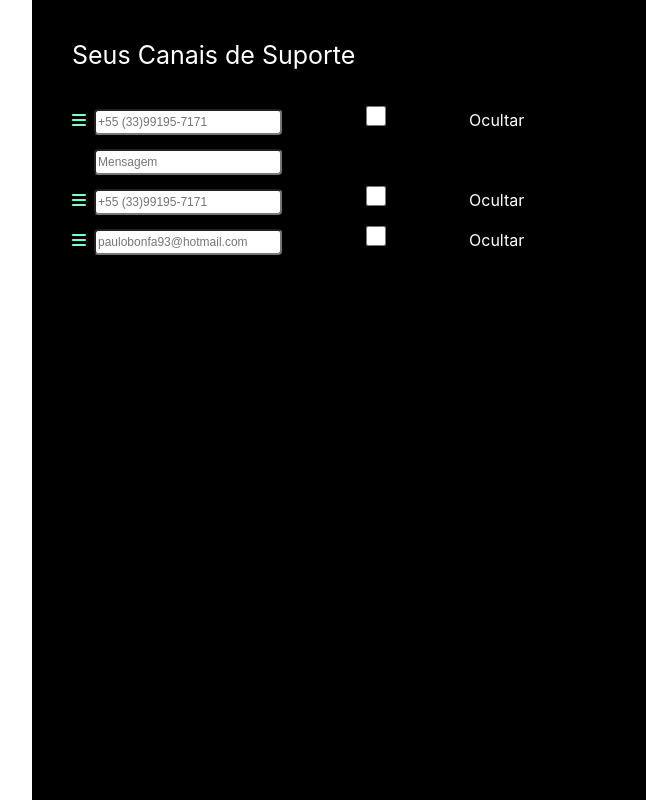
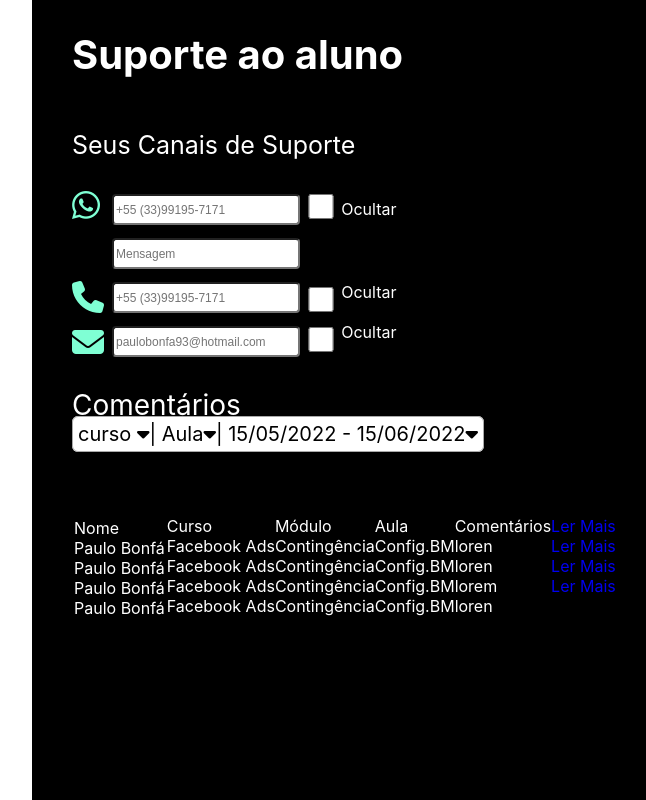
Before and after one commit to Luanecarol/bonfa_cursos, a React (Create React App) app: page / in a window 1280 px wide. Shown: the whole page, without its empty margins (352-998 px from the left). Built offline with nearby package versions, Linux system fonts and the light colour scheme.

Commit message:
support screen initialized

```diff
--- a/src/components/dashboard.css
+++ b/src/components/dashboard.css
@@ -18,7 +18,6 @@
     padding-left: 50px;
     font-size: 45px;
     position: relative;
-
 }
 
 .graph{
--- a/src/components/suport.css
+++ b/src/components/suport.css
@@ -6,48 +6,153 @@
 }
 
 .container{
-    padding-top: 40px;
+    padding-top: 20px;
     padding-left: 40px;
 }
 
+.items-suport{
+    padding-top: 9px;
+    display: flex;
+}
 .tittle{
-    padding-bottom: 30px;
+    color: white;
+    font-size: 25px;
+    display: flex;
+    flex-direction: column;
+    line-height: 70px;
 }
 
 .tittle-suport{
+    font-size: 40px;
+    font-weight: bold;
+
+}
+
+.tittle-suport-2{
+    padding-top: 20px;
+}
+
+.form{
+display: flex;
+flex-direction: column;
+}
+
+.form-input{
+    padding-top: 8px;
+}
+
+
+.text-checkbox{
     color: white;
-    font-size: 25px;
-    margin-bottom: 900px;
+    padding-top: 10px;
+}
+
+.text-checkbox-2{
+    margin-top: 9000px;
+    color: white;
 }
 
 .checkbox{
-    padding-right: 500px;
-}
-.text-checkbox{
-    color: white;
+ width: 20%;
+ float: left;
 
 }
 
-.container-input{
-display: block;
+.checkbox-item{
+    display: flex;
 }
 
-.form{
-    line-height: 40px;
+.checkbox-item-2{
+padding-top: 20px;
+}
 
+.checkbox-2{
+    height: 80px;
+    margin-top: 40px;
 }
 
 input{
     font-size: 12px;
     border-radius: 4px;
     width: 180px;
-    height: 20px;
+    height: 25px;
+    margin-top: 5px;
 }
+
 .icon-input{
     color: aquamarine;
     margin-right: 8px;
 }
+
 .icon-input-2{
-    color: black;
+
+    color: aquamarine;
+    padding-top: 60px;
+}
+
+.icon-input-3{
+    color: aquamarine;
     margin-right: 8px;
+    padding-top: 13px;
+
 }
+
+.text-area{
+  color: white;
+  font-size: 28px;
+}
+
+.text-area-input{
+background: white;
+border-style: solid;
+border-width: 1px;
+border-radius: 6px;
+border-color: darkgrey;
+padding: 5px;
+font-size: 20px;
+
+}
+
+.container-comentario{
+    margin-top: 30px;
+}
+
+.text-box{
+   margin-top: 70px;
+   display: flex;
+}
+.div-name{
+    display: flex;
+    flex-direction: column;
+    color: white;
+    padding: 2px;
+}
+.div-curso{
+    display: flex;
+    flex-direction: column;
+    color: white;
+}
+.div-modulo{
+    display: flex;
+    flex-direction: column;
+    color: white;
+}
+.div-aula{
+    display: flex;
+    flex-direction: column;
+    color: white;
+}
+.div-comentario{
+    display: flex;
+    flex-direction: column;
+    color: white;
+}
+.div-text{
+    display: flex;
+    flex-direction: column;
+    color: white;
+}
+
+a{
+    text-decoration: none;
+}
--- a/src/components/suport.js
+++ b/src/components/suport.js
@@ -6,37 +6,103 @@ function Suport() {
 <div className='container-suport'>
    <div className='container'>
        <div className='tittle'>
-   <span className='tittle-suport'>Seus Canais de Suporte</span>
+   <span className='tittle-suport'>Suporte ao aluno</span>
+   <span className='tittle-suport-2'>Seus Canais de Suporte</span>
+   </div>
+      <div className='items-suport'>
+
+   <div className='icons'>
+
+   <div><i class="fa-brands fa-whatsapp fa-2x icon-input"></i></div>
+   <div><i class="fa-solid fa-2x fa-phone icon-input-2"></i></div>
+    <div className='icon-input-3'><i class="fa-solid fa-2x fa-envelope"> </i></div>
+
    </div>
 
    <forms className='form'>
 
-       <div className='container-input'>
-       <i className="fas fa-bars fa-1x icon-input"></i>
-   <input type="tel" name="phone" placeholder='+55 (33)99195-7171'/>
-   <input className='checkbox' type='checkbox'/>
-   <label className='text-checkbox' for="vehicle3">Ocultar</label>
-       </div>
-       <i className="fas fa-bars fa-1x icon-input-2"></i>
-   <input type="text" name="name" placeholder='Mensagem'/>
+   <div className='form-input-1'><input type="tel" name="phone" placeholder='+55 (33)99195-7171'/></div>
+   <div className='form-input'><input type="text" name="name" placeholder='Mensagem'/></div>
+   <div className='form-input'><input type="tel" name="name" placeholder='+55 (33)99195-7171'/></div>
+   <div className='form-input'><input type="email" name="name" placeholder='paulobonfa93@hotmail.com'/></div>
+   </forms>
 
-   <div className='container-input'>
-   <i className="fas fa-bars fa-1x icon-input"></i>
-   <input type="tel" name="name" placeholder='+55 (33)99195-7171'/>
-   <input className='checkbox' type='checkbox'/>
-   <label className='text-checkbox' for="vehicle3">Ocultar</label>
-      </div>
-
-      <div className='container-input'>
-      <i className="fas fa-bars fa-1x icon-input"></i>
-   <input type="email" name="name" placeholder='paulobonfa93@hotmail.com'/>
+   <div className='checkbox'>
+        <div className='checkbox-item'>
    <input className='checkbox' type='checkbox'/>
    <label className='text-checkbox' for="vehicle3">Ocultar</label>
    </div>
+      <div className='checkbox-2'>
+        <div className='checkbox-item-2'>
+   <input className='checkbox' type='checkbox'/>
+   <label className='text-checkbox-2' for="vehicle3">Ocultar</label>
+   </div>
+   <div className='checkbox-item-2'>
+   <input className='checkbox' type='checkbox'/>
+   <label className='text-checkbox-2' for="vehicle3">Ocultar</label>
+   </div>
+   </div>
 
-   </forms>
+        </div>
 
+     </div>
+
+     <div className='container-comentario'>
+       <div> <span className='text-area'>Comentários</span> </div>
+     <div>   <span className='text-area-input'>curso <i class="fa-solid fa-caret-down"></i>
+   |   Aula<i class="fa-solid fa-caret-down"></i>| 15/05/2022 - 15/06/2022<i class="fa-solid fa-caret-down"></i></span>
    </div>
+       <div className='text-box'>
+        <div className='div-name'>
+                <span>Nome</span>
+                <span>Paulo Bonfá</span>
+                <span>Paulo Bonfá</span>
+                <span>Paulo Bonfá</span>
+                <span>Paulo Bonfá</span>
+            </div>
+            <div className='div-curso'>
+                <span>Curso</span>
+                <span>Facebook Ads</span>
+                <span>Facebook Ads</span>
+                <span>Facebook Ads</span>
+                <span>Facebook Ads</span>
+            </div>
+            <div className='div-modulo'>
+                <span>Módulo</span>
+                <span>Contingência</span>
+                <span>Contingência</span>
+                <span>Contingência</span>
+                <span>Contingência</span>
+                </div>
+
+                <div className='div-aula'>
+                <span>Aula</span>
+                <span>Config.BM</span>
+                <span>Config.BM</span>
+                <span>Config.BM</span>
+                <span>Config.BM</span>
+                </div>
+
+                <div className='div-comentario'>
+                <span>Comentários</span>
+                <span>loren</span>
+                <span>loren</span>
+                <span>lorem</span>
+                <span>loren</span>
+                </div>
+                <div className='div-text'>
+                    <a href=' '>Ler Mais</a>
+                    <a href=' '>Ler Mais</a>
+                    <a href=' '>Ler Mais</a>
+                    <a href=' '>Ler Mais</a>
+                </div>
+                </div>
+                <span>Ler Mais</span>
+
+
+     </div>
+
+     </div>
 
 
 </div>
```
